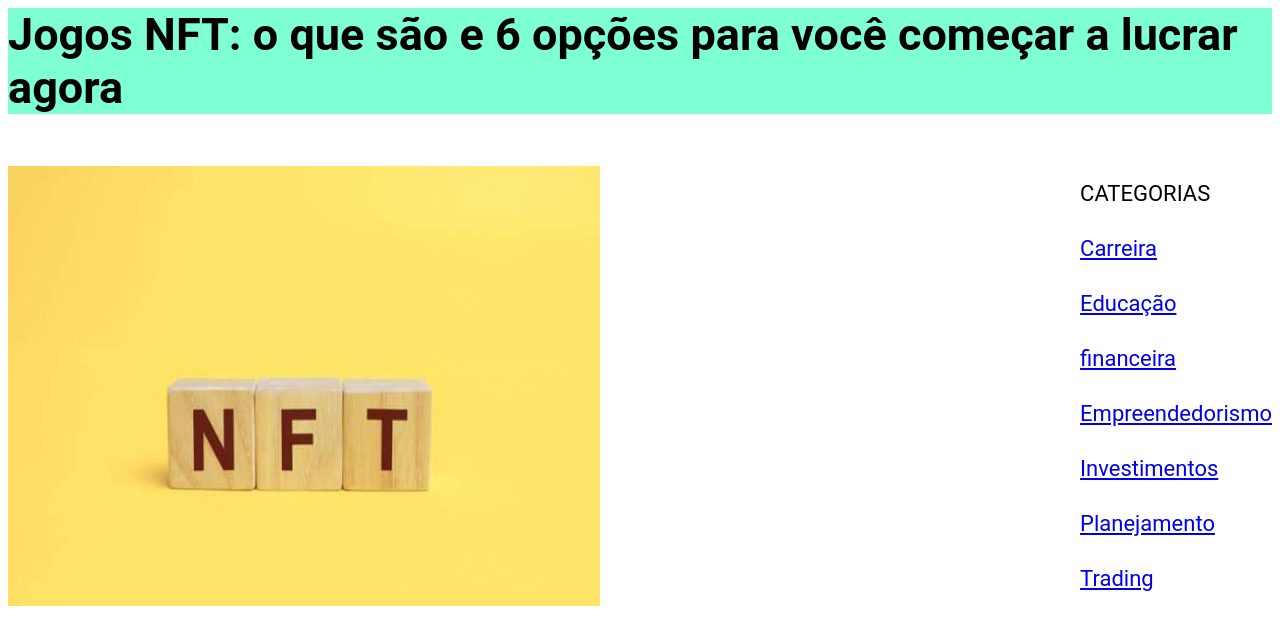
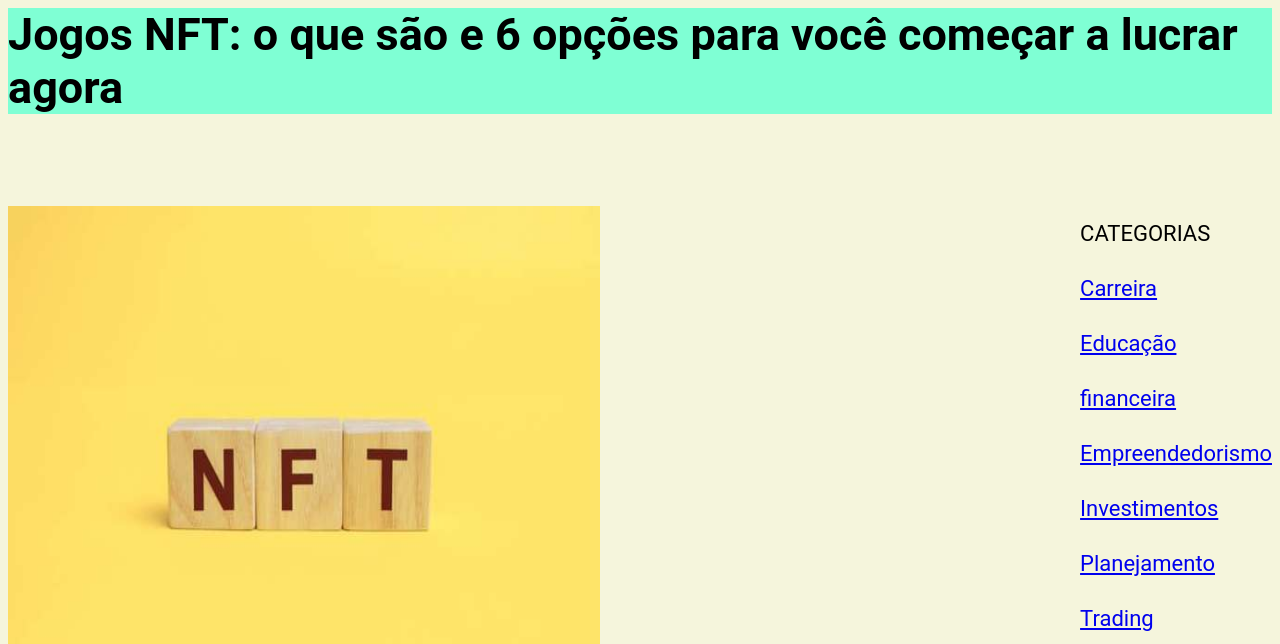
Before and after one commit to alvinhu182/semana-introducao, a plain HTML site: page index.html in a window 1280 px wide. Shown: the top 644 px of the page. Drawn offline with Linux system fonts and the light colour scheme.

Commit message:
coloquei cor no background do site

```diff
--- a/css/estilos.css
+++ b/css/estilos.css
@@ -10,6 +10,7 @@
 
 body{
     font-family: "Bai Jamjuree",Roboto,Calibri,Candara,Segoe,Segoe UI,Optima,Arial,sans-serif;
+    background-color: beige;
 
 }
 h1 {
@@ -83,7 +84,7 @@ max-height: 100%;
 }
 
 div {
-    padding: 0;
+    padding: 40px 0;
 }
 
 .newsletter{
```
